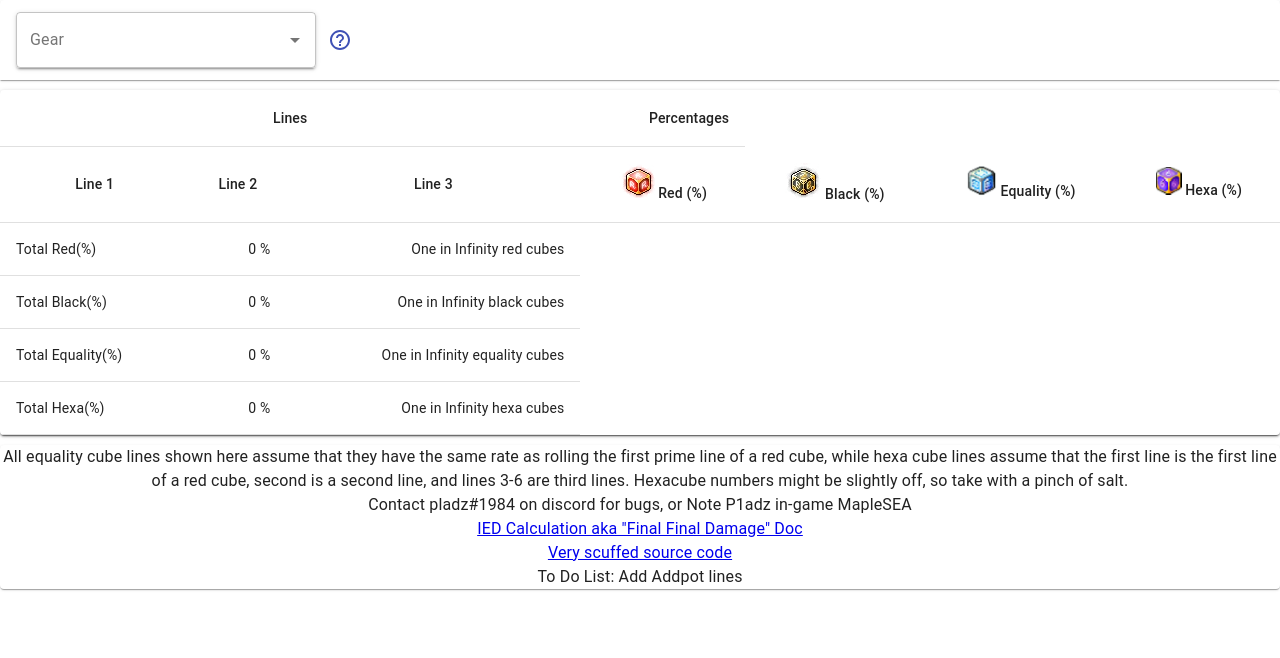
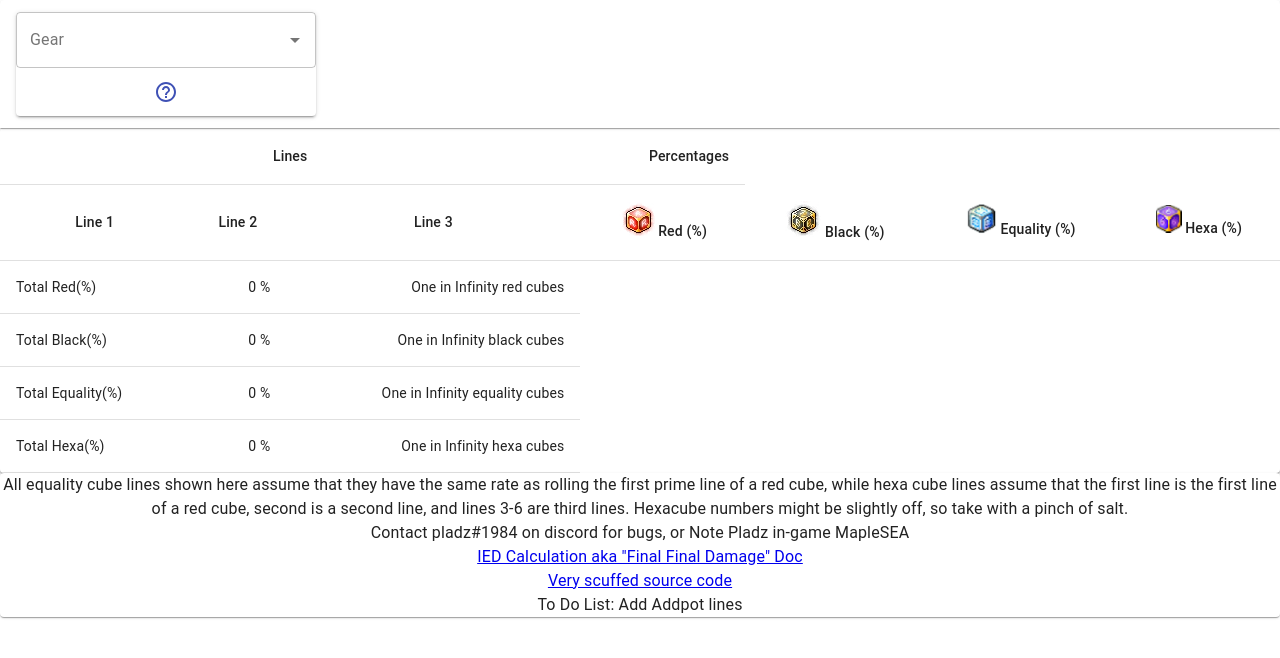
Before and after one commit to pladz/cube_calc, a React (Create React App) app: page / in a window 1280 px wide. Shown: the top 658 px of the page. Built offline with nearby package versions, Linux system fonts and the light colour scheme.

Commit message:
Removed confusing middle section

```diff
--- a/src/components/potentialTable.js
+++ b/src/components/potentialTable.js
@@ -480,8 +480,7 @@ export default function PotentialTable() {
                 style={{ width: 300 }}
                 renderInput={(params) => <TextField {...params} label="Gear" variant="outlined" />}
               />
-            </Paper>
-            <IconButton variant="contained" color="primary" onClick={handleHelpOpen}>
+              <IconButton variant="contained" color="primary" onClick={handleHelpOpen}>
               <HelpOutline />
             </IconButton>
             <Dialog onClose={handleHelpClose} aria-labelledby="simple-dialog-title" open={helpOpen}>
@@ -499,14 +498,9 @@ export default function PotentialTable() {
                 <Typography gutterBottom>
                   2c. You can filter up to 2 stats at once. eg. BOSS 60 + ATK 9 outputs line combinations with more than or equal to 60% BOSS % 9 ATK
                 </Typography>
-                <Typography gutterBottom>
-                  3a. You can also search for individual lines using the line1/2/3 tool
-                </Typography>
-                <Typography gutterBottom>
-                  3b. This tool gives you the probability of getting that specific line
-                </Typography>
               </DialogContent>
             </Dialog>
+            </Paper>
           </AccordionSummary>
           :
           <AccordionSummary
@@ -672,8 +666,8 @@ export default function PotentialTable() {
           </AccordionSummary>
         }
 
-        <AccordionDetails>
-          <Accordion expanded={secondExpanded}>
+        {/*<AccordionDetails>
+           <Accordion expanded={secondExpanded}>
             <AccordionSummary
               aria-label="Expand"
               aria-controls="additional-actions1-content"
@@ -714,7 +708,7 @@ export default function PotentialTable() {
                       if (line2.prime === "Prime") {
                         setLineTwoEqualityPercentage(line2.red1);
                       }
-                      let hexaPercentage = 1 - ((1 - line2.red2) * Math.pow((1 - line2.red3), 4));
+                      let hexaPercentage = 1 - (Math.pow((1 - line2.red2), 2) * Math.pow((1 - line2.red3), 3));
                       setLineTwoHexaPercentage(hexaPercentage);
                     }
                   }}
@@ -736,7 +730,7 @@ export default function PotentialTable() {
                       if (line3.prime === "Prime") {
                         setLineThreeEqualityPercentage(line3.red1);
                       }
-                      let hexaPercentage = 1 - (Math.pow((1 - line3.red3), 4));
+                      let hexaPercentage = 1 - (Math.pow((1 - line3.red2), 1) * Math.pow((1 - line3.red3), 3));
                       setLineThreeHexaPercentage(hexaPercentage);
                     }
                   }}
@@ -809,10 +803,10 @@ export default function PotentialTable() {
               </div>
             </AccordionDetails>
           </Accordion>
-        </AccordionDetails>
+        </AccordionDetails> */}
       </Accordion>
 
-      <Paper elevation={2} className={classes.buffer}>
+      <Paper elevation={2} className='container'>
         <TableContainer component={Paper}>
           <Table className={classes.table} aria-label="spanning table">
             <TableHead>
@@ -897,7 +891,7 @@ export default function PotentialTable() {
           Hexacube numbers might be slightly off, so take with a pinch of salt.
         </Typography>
         <Typography>
-          Contact pladz#1984 on discord for bugs, or Note P1adz in-game MapleSEA
+          Contact pladz#1984 on discord for bugs, or Note Pladz in-game MapleSEA
         </Typography>
         <Typography>
           <a href="http://tiny.cc/finalfinaldamage" rel="noreferrer">
```
